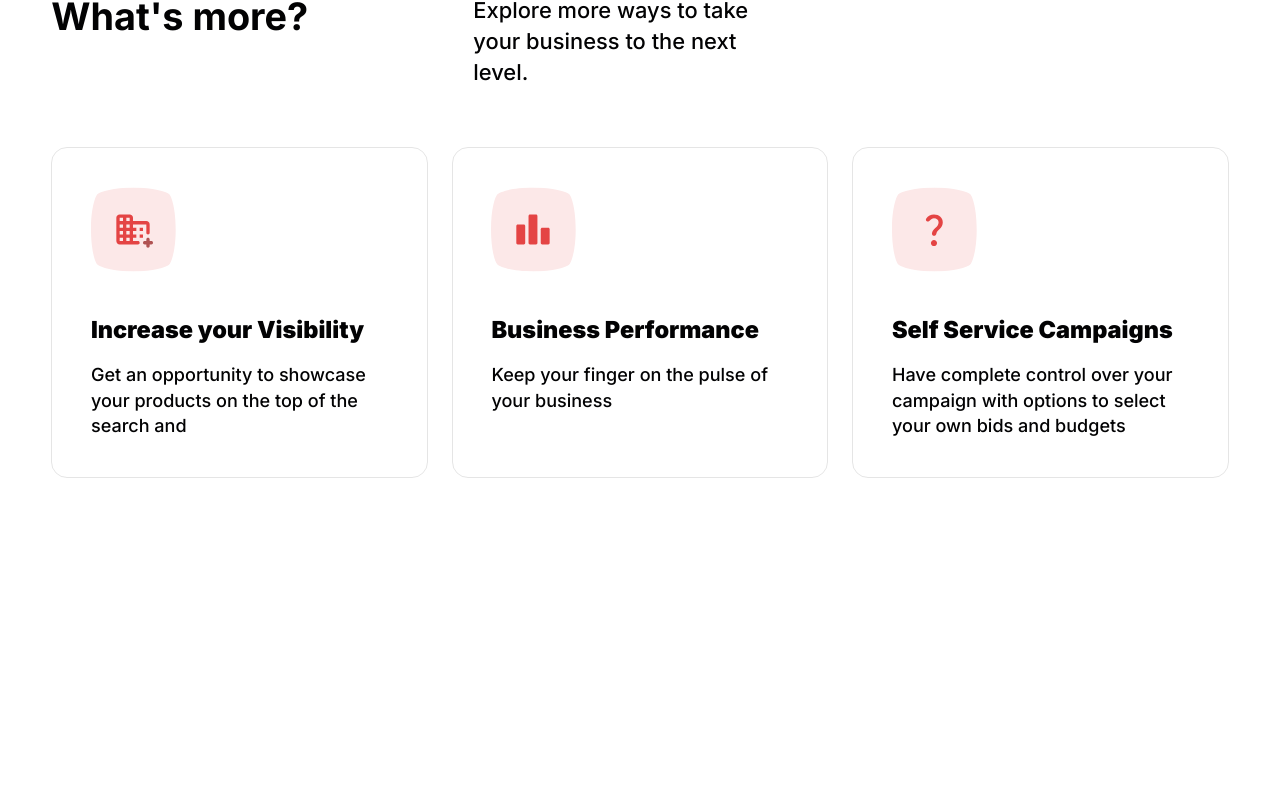
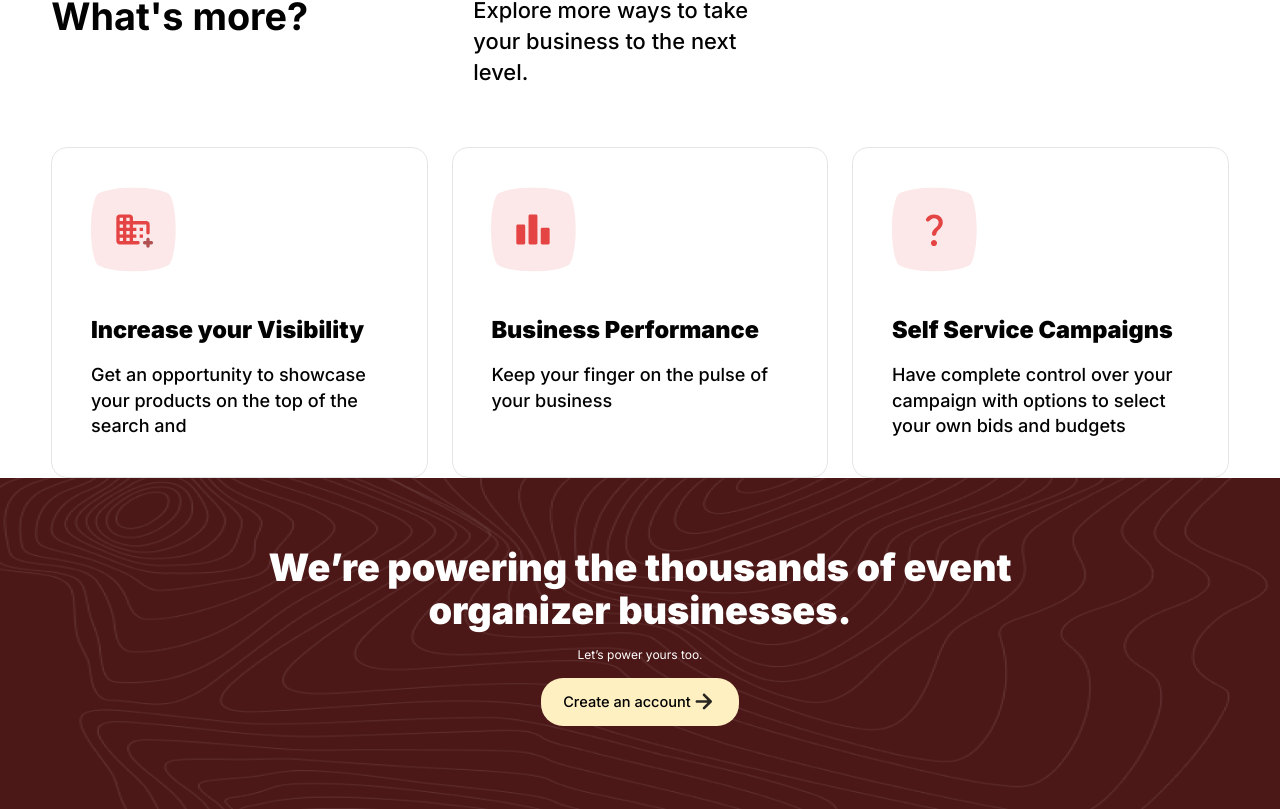
Before and after one commit to temiye18/viva-city, a React (Create React App) app: page / in a window 1280 px wide. Shown: the part 4166-4975 px from the top of the page. Before the commit the page ends 4644 px from the top, so only its background shows below. Built offline with nearby package versions, Linux system fonts and the light colour scheme.

Commit message:
contact section

```diff
--- a/src/App.tsx
+++ b/src/App.tsx
@@ -1,6 +1,6 @@
 import { useState } from "react";
 import { GlobalStyles } from "./base";
-import { Hero, Portfolio, Sidebar, TicketInfo, WhatMore } from "./components";
+import { Contact, Hero, Portfolio, Sidebar, TicketInfo, WhatMore } from "./components";
 
 function App() {
   const [isOpen, setIsOpen] = useState<boolean>(false);
@@ -29,6 +29,7 @@ function App() {
       <Portfolio />
       <TicketInfo />
       <WhatMore />
+      <Contact />
     </>
   );
 }
--- a/src/assets/images/index.ts
+++ b/src/assets/images/index.ts
@@ -8,3 +8,4 @@ export { default as OfferImageOne } from "./OfferImageOne.png";
 export { default as OfferImageTwo } from "./OfferImageTwo.png";
 export { default as OfferImageThree } from "./OfferImageThree.png";
 export { default as OfferBg } from "./OfferBg.png";
+export { default as FooterIBg } from "./FooterIBg.png";
--- a/src/assets/svgs/index.ts
+++ b/src/assets/svgs/index.ts
@@ -2,3 +2,4 @@ export { ReactComponent as RightContent } from "./RightContent.svg";
 export { ReactComponent as Help } from "./Help.svg";
 export { ReactComponent as Performance } from "./Performance.svg";
 export { ReactComponent as Visibility } from "./Visibility.svg";
+export { ReactComponent as RightArrow } from "./SVG.svg";
--- a/src/base/globalStyles.ts
+++ b/src/base/globalStyles.ts
@@ -9,6 +9,7 @@ const GlobalStyles = createGlobalStyle`
     --primary-color:  #f4d5d5;
     --primary-light: #F6C1C1;
     --secondary-color: #E44444;
+    --tertiary-color: #4C1717;
 }
 
    html,
--- /dev/null
+++ b/src/components/Contact/index.tsx
@@ -0,0 +1,27 @@
+import { RightArrow } from "../../assets/svgs";
+import { Button, Container } from "../../ui";
+import Section from "./styles";
+
+const Contact = () => {
+  return (
+    <Section>
+      <Container>
+        <h2 className="header">
+          We’re powering the thousands of event organizer businesses.
+        </h2>
+
+        <p className="foot-note">Let’s power yours too.</p>
+
+        <div className="btn">
+          <Button variant="v-three" className="create-account-btn">
+            Create an account
+
+            <RightArrow />
+          </Button>
+        </div>
+      </Container>
+    </Section>
+  );
+};
+
+export default Contact;
--- /dev/null
+++ b/src/components/Contact/styles.ts
@@ -0,0 +1,52 @@
+import styled from "styled-components";
+import { FooterIBg } from "../../assets/images";
+
+const Section = styled.section`
+  background-color: var(--tertiary-color);
+  background-image: url(${FooterIBg});
+  background-size: cover;
+  background-position: center center;
+  background-repeat: no-repeat;
+  padding-top: clamp(2.1875rem, 0.8681rem + 4.2222vw, 4.5625rem);
+  padding-bottom: clamp(2.375rem, 1.4792rem + 4.6667vw, 8.1875rem);
+
+  h2.header {
+    font-weight: 900;
+    font-size: clamp(1.46875rem, 0.8958rem + 1.8333vw, 2.5rem);
+    line-height: 112%;
+    text-align: center;
+    width: 100%;
+    max-width: 841px;
+    margin: 0 auto;
+    color: #ffffff;
+  }
+
+  p.foot-note {
+    font-weight: 400;
+    font-size: 12px;
+    line-height: 60%;
+    text-align: center;
+    width: 100%;
+    max-width: 157px;
+    margin: 20px auto;
+    color: #ffffff;
+  }
+
+  .btn {
+    display: flex;
+    justify-content: center;
+    align-items: center;
+
+    .create-account-btn {
+      display: flex;
+      justify-content: center;
+      align-items: center;
+      background: #fff0c2;
+      color: #020203;
+      padding-left: 1.375rem;
+      padding-right: 1.375rem;
+    }
+  }
+`;
+
+export default Section;
--- a/src/components/index.ts
+++ b/src/components/index.ts
@@ -3,3 +3,4 @@ export { default as Sidebar } from "./Sidebar";
 export { default as Portfolio } from "./Portfolio";
 export { default as TicketInfo } from "./TicketInfo";
 export { default as WhatMore } from "./WhatMore";
+export { default as Contact } from "./Contact";
```
Also changed, not shown: src/assets/images/FooterIBg.png (added), src/assets/svgs/SVG.svg (added).
